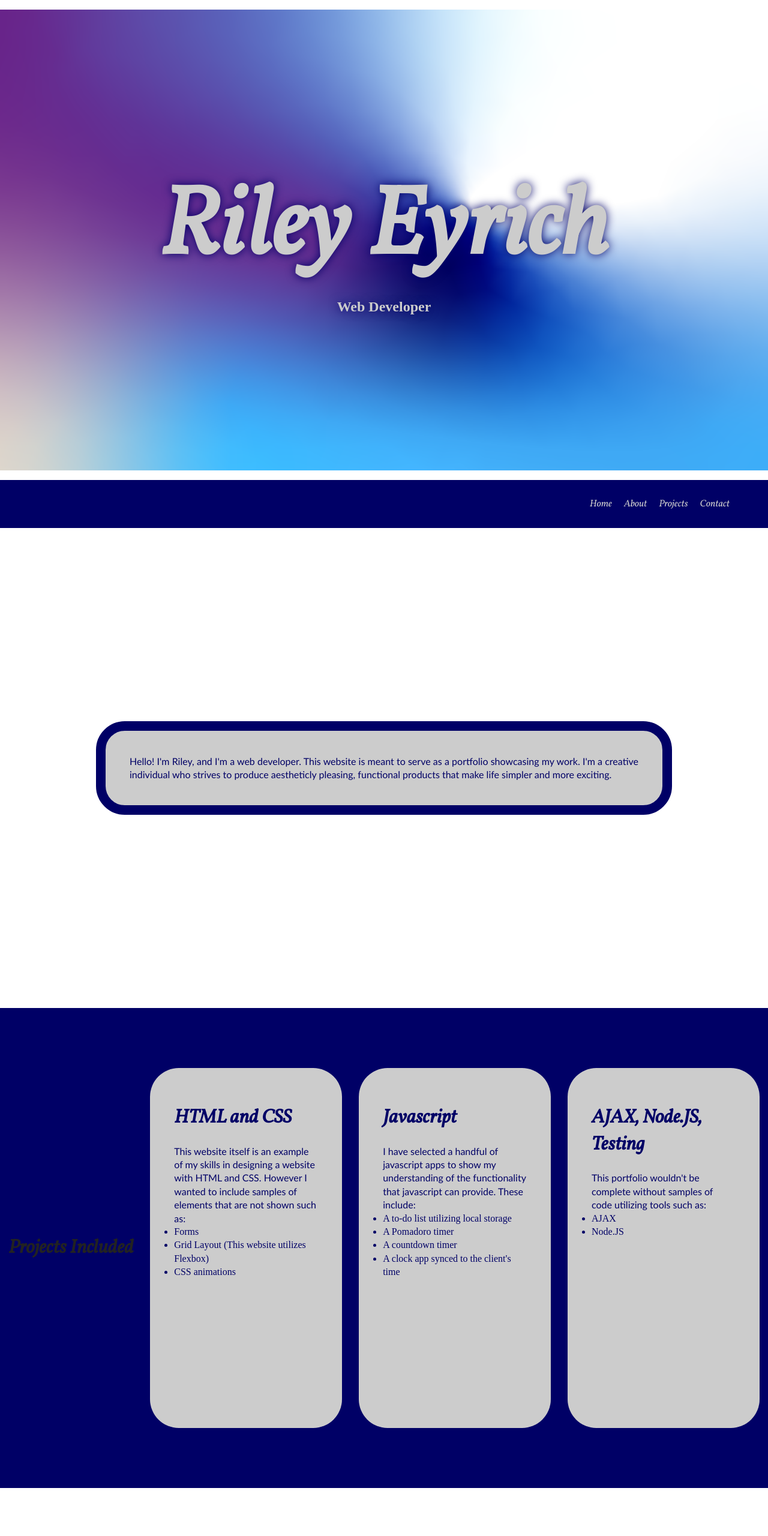
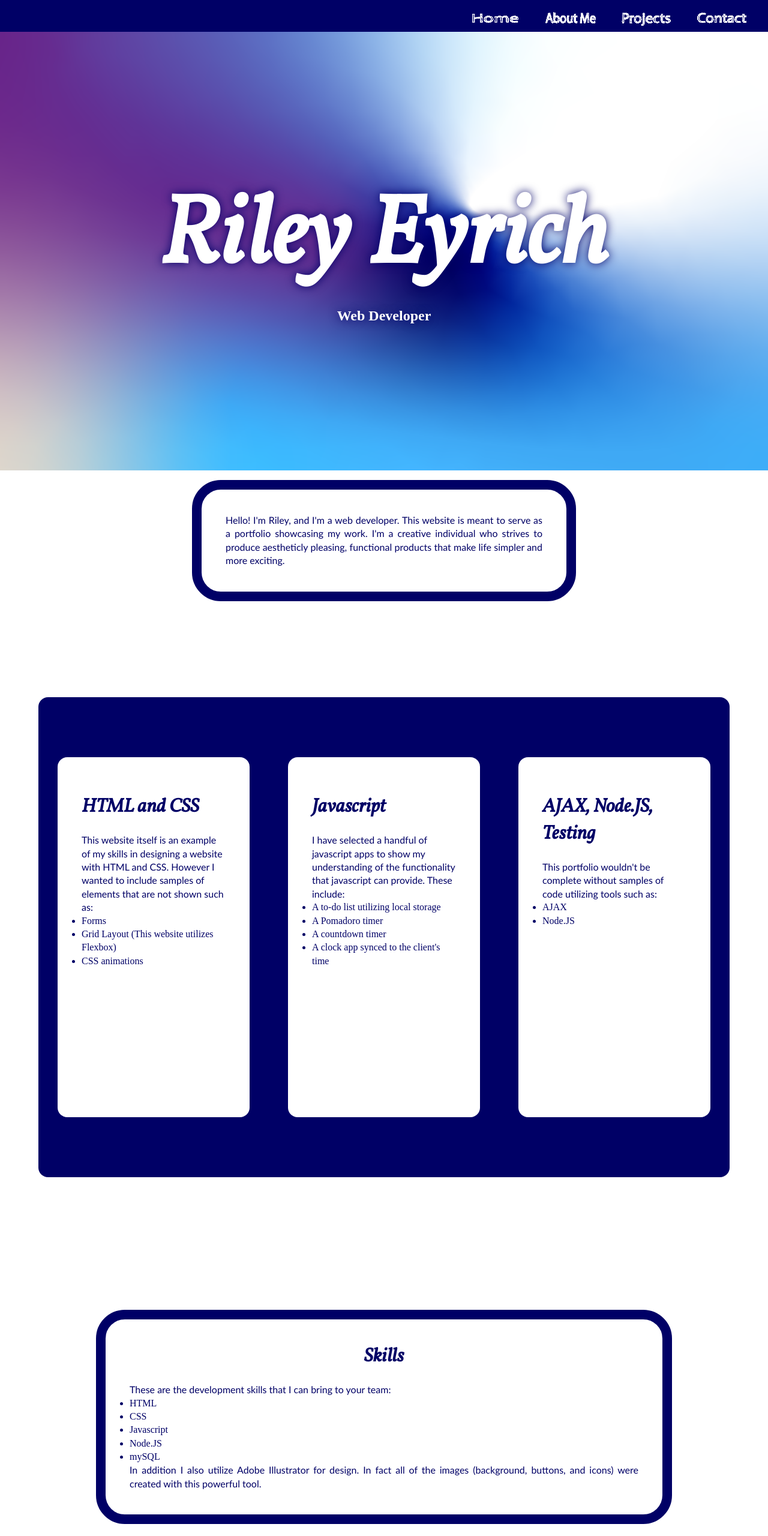
Before and after one commit to ri-ca4/ri-ca4.github.io, a website built with Parcel: page index.html in a window 1280 px wide. Shown: the top 2560 px of the page at 60% size. Built offline with nearby package versions, Linux system fonts and the light colour scheme; a web font is replaced by a local one.

Commit message:
added buttons, changes to nav, homepage layout, and contact page layout

```diff
--- a/css/main.css
+++ b/css/main.css
@@ -39,6 +39,7 @@ p{
 .flex {
   width: 100vw;
   display: flex;
+  flex-direction: column;
 }
 
 .full-screen{
@@ -59,7 +60,7 @@ nav {
   width: 100%;
   display: flex;
   background-color: #000066;
-  height: 10vh;
+  height:fit-content;
   z-index: 1;
   align-items: center;
   justify-content: right;
@@ -67,22 +68,18 @@ nav {
 
 #navlinks {
   list-style: none;
-}
-
-#navlinks:last-child {
-  margin-right: 3em;
+  padding-top: 1em;
 }
 
 #navlinks > li{
   display: inline;
-  padding-right: 1em;
+  margin-right: 2em;
   font-family: 'Vollkorn', serif;
+  cursor: pointer;
 }
 
-li > a {
-  text-decoration: none;
-  color:#cccccc;
-  cursor: pointer;
+img.btn {
+  height: 30px;
 }
 
 .sticky {
@@ -94,11 +91,17 @@ li > a {
 .card{
   margin: 20vh;
   padding: 5vh;
-  background-color: #cccccc;
+  background-color: #ffffffaf;
   border: 1em solid #000066;
   border-radius: 3em;
   color: #000066;
   text-align: justify;
+}
+
+#homebio{
+  margin-top: 0;
+  width: 50vw;
+  align-self: center;
 }
 
 .card h1 {
@@ -112,14 +115,16 @@ li > a {
   align-items: center;
   justify-content: space-around;
   background-color: #000066;
+  margin: 0 5vw;
+  border-radius: 1em;
 }
 
 .card-row {
   height: 75vh;
   width: 25vw;
-  background: #cccccc;
+  background: #ffffff;
   color:#000066;
-  border-radius: 3em;
+  border-radius: 1em;
   padding: 5vh;
 }
 
@@ -148,7 +153,7 @@ img#bio-image{
 }
 
 header {
-  color:#cccccc;
+  color:#ffffff;
   text-shadow: 0px 0px 1em #000066;
   text-align: center;
 }
@@ -161,7 +166,7 @@ header {
 footer {
   height:10vh;
   background-color: #000066;
-  color:#cccccc;
+  color:#ffffff;
   display: flex;
   align-items: center;
   justify-content: center;
@@ -185,14 +190,15 @@ footer h3{
   display: flex;
   align-items: center;
   justify-content: center;
-  margin: 10vh;
-  padding: 5vh;
+  padding: 10vh;
+  height: 90vh;
 }
 
 #contact-list{
-  background-color: #ffffffeb;
+  background-color: #ffffffa8;
   padding: 5vh;
   border: 1vh solid #000066;
+  height: 80%;
 }
 
 .contact{
--- a/index.html
+++ b/index.html
@@ -26,33 +26,33 @@
 </head>
 
 <body>
+<div class="flex">
+  <nav class="sticky">
+    <ul id="navlinks">
+      <li><a href="index.html"><img class="btn" src="img\buttons\home-btn.gif" alt="Home"></a></li>
+      <li><a href="aboutme.html"><img class="btn" src="img\buttons\aboutme-btn.gif" alt="About Me"></a></li>
+      <li><a href="projects.html"><img class="btn" src="img\buttons\projects-btn.gif" alt="Projects"></a></li>
+      <li><a href="contact.html"><img class="btn" src="img\buttons\contact-btn.gif" alt="Contact"></a></li>
+    </ul>
+  </nav>
 
-  <div class="full-screen">
+  <div class="full-screen" style="padding-top: 30px">
     <header>
       <h1 id="header">Riley Eyrich</h1>
       <h2>Web Developer</h2>
     </header>
   </div>
 
-  <nav>
-      <ul id="navlinks">
-        <li><a href="index.html">Home</a></li>
-        <li><a href="aboutme.html">About</a></li>
-        <li><a href="projects.html">Projects</a></li>
-        <li><a href="contact.html">Contact</a></li>
-      </ul>
-  </nav>
 
-  <div class="full-screen">
-    <div class="card">
-      <p>Hello! I'm Riley, and I'm a web developer. This website is meant to serve as a portfolio
-        showcasing my work. I'm a creative individual who strives to produce aestheticly pleasing,
-        functional products that make life simpler and more exciting.</p>
-    </div>
+
+  <div id="homebio" class="card">
+    <p>Hello! I'm Riley, and I'm a web developer. This website is meant to serve as a portfolio
+      showcasing my work. I'm a creative individual who strives to produce aestheticly pleasing,
+      functional products that make life simpler and more exciting.</p>
   </div>
 
+
     <div class="full-screen row">
-      <h1>Projects Included</h1>
       <div class="card-row">
         <h1>HTML and CSS</h1>
         <p>This website itself is an example of my skills in designing a website with HTML and CSS.
@@ -110,7 +110,7 @@
       <li><a href=""><img id="twitter" class="icon" src="img\icons\twitter_white.gif" alt="twitter"></a></a></li>
     </ul>
   </footer>
-
+</div>
   <script src="js/vendor/modernizr-3.11.2.min.js"></script>
   <script src="js/plugins.js"></script>
   <script src="js/main.js"></script>
--- a/js/main.js
+++ b/js/main.js
@@ -5,21 +5,21 @@
 
 
 
-window.onscroll = function() {stickyNav()};
+// window.onscroll = function() {stickyNav()};
 
 
-//how do i make this smoother?
-var navbar = document.querySelector('nav');
-var sticky = navbar.offsetTop; //the distance of navbar from top of page
-//function to keep navbar at top
-function stickyNav() {
+// //how do i make this smoother?
+// var navbar = document.querySelector('nav');
+// var sticky = navbar.offsetTop; //the distance of navbar from top of page
+// //function to keep navbar at top
+// function stickyNav() {
 
-  if (window.pageYOffset >= sticky) { //if the page has scrolled vertically past the navbar
-    navbar.classList.add("sticky")//adds class that make the navbar stay at top of page
-  } else {
-    navbar.classList.remove("sticky");
-  }
-};
+//   if (window.pageYOffset >= sticky) { //if the page has scrolled vertically past the navbar
+//     navbar.classList.add("sticky")//adds class that make the navbar stay at top of page
+//   } else {
+//     navbar.classList.remove("sticky");
+//   }
+// };
 
 
 //Form functions:
```
Also changed, not shown: aboutme.html (+6 -6 lines), contact.html (+7 -7 lines), projects.html (+7 -7 lines), todo.md (+13 -7 lines), img/buttons/aboutme-btn.gif (added), img/buttons/contact-btn.gif (added), img/buttons/home-btn.gif (added), img/buttons/projects-btn.gif (added).
